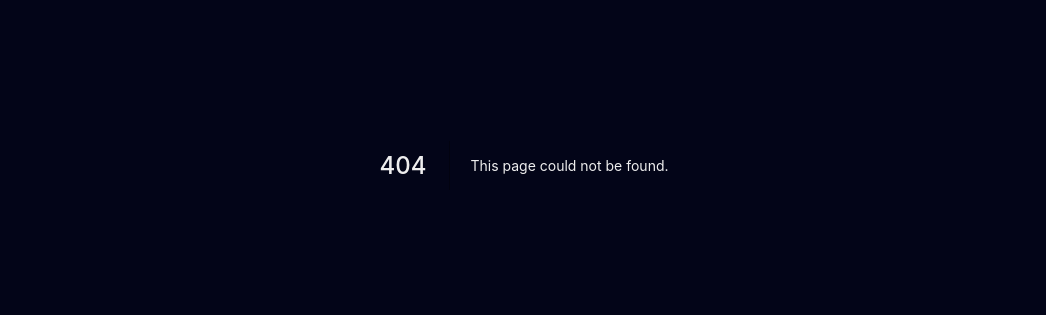
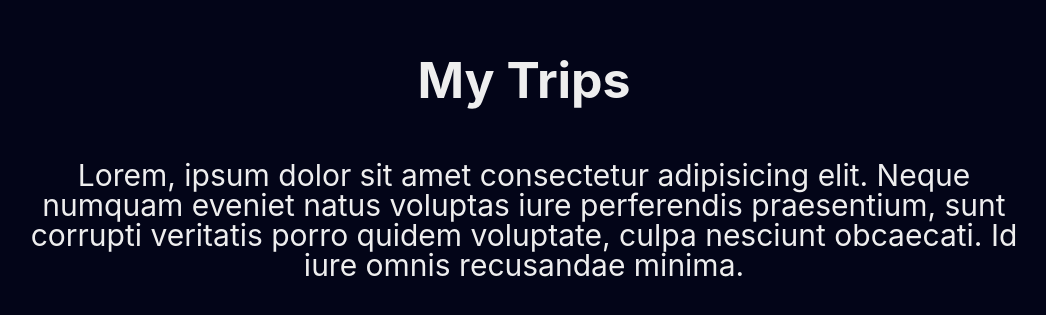
Before and after one commit to caiohbfurtado/my-trips, a Next.js app: page /about in a window 1280 px wide. Before the commit this address had no page. Shown: the part 235-550 px from the top of the page, without its empty margins (116-1162 px from the left). Built offline with nearby package versions, Linux system fonts and the light colour scheme.

Commit message:
create About page

```diff
--- /dev/null
+++ b/src/pages/about.tsx
@@ -0,0 +1,7 @@
+import AboutTemplate from 'templates/About'
+
+const About = () => {
+  return <AboutTemplate />
+}
+
+export default About
--- /dev/null
+++ b/src/templates/About/index.tsx
@@ -0,0 +1,27 @@
+import { CloseOutline } from '@styled-icons/evaicons-outline'
+import LinkWrapper from 'components/LinkWrapper'
+
+import * as S from './styles'
+
+const AboutTemplate = () => {
+  return (
+    <S.Content>
+      <LinkWrapper href="/">
+        <CloseOutline size={32} />
+      </LinkWrapper>
+
+      <S.Heading>My Trips</S.Heading>
+
+      <S.Body>
+        <p>
+          Lorem, ipsum dolor sit amet consectetur adipisicing elit. Neque
+          numquam eveniet natus voluptas iure perferendis praesentium, sunt
+          corrupti veritatis porro quidem voluptate, culpa nesciunt obcaecati.
+          Id iure omnis recusandae minima.
+        </p>
+      </S.Body>
+    </S.Content>
+  )
+}
+
+export default AboutTemplate
--- /dev/null
+++ b/src/templates/About/styles.ts
@@ -0,0 +1,22 @@
+import styled from 'styled-components'
+
+export const Content = styled.div`
+  text-align: center;
+  display: flex;
+  flex-direction: column;
+  align-items: center;
+  justify-content: center;
+  height: 100vh;
+  max-width: var(--container);
+  margin: auto;
+`
+export const Heading = styled.h1`
+  font-size: var(--large);
+  margin-bottom: var(--large);
+`
+export const Body = styled.div`
+  p {
+    font-size: var(--medium);
+    line-height: var(--medium);
+  }
+`
```
